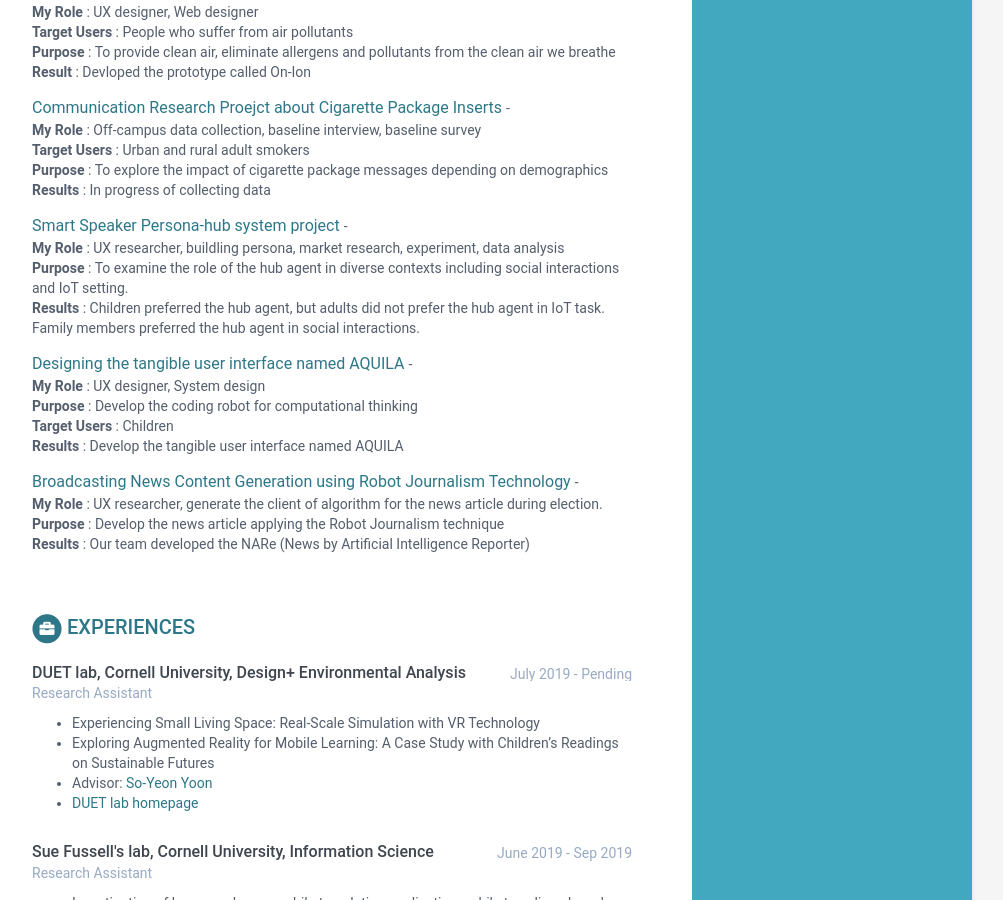
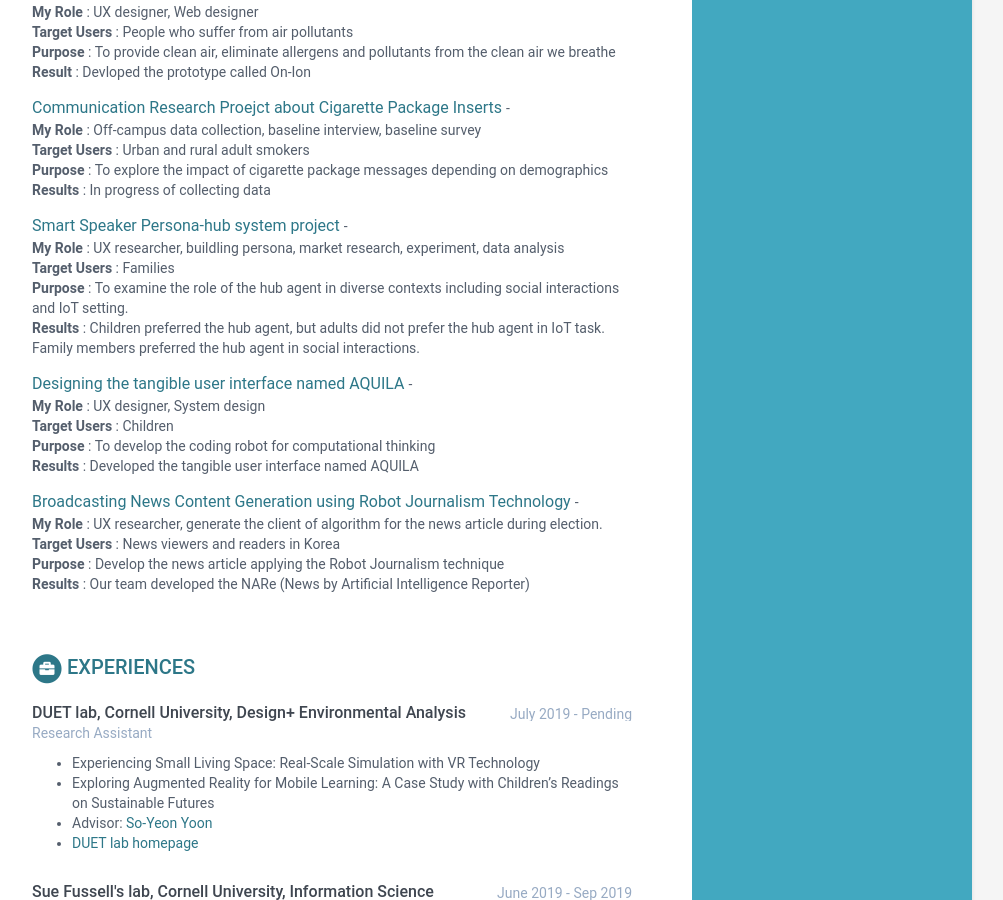
Before and after one commit to annesylee/annesylee.github.io, a Jekyll site: the page built from index.html, in a window 1280 px wide and 900 px high, scrolled down 1409 px. Shown: the whole window, without its empty margins (168-1171 px from the left). Built offline with Jekyll 4.4.1, drawn with Linux system fonts in a browser that asks for light colours.

Commit message:
Update data.yml

```diff
--- a/_data/data.yml
+++ b/_data/data.yml
@@ -168,6 +168,7 @@
         link: "lg.png"
         tagline: "
         <br> <strong> My Role </strong>: UX researcher, buildling persona, market research, experiment, data analysis
+        <br> <strong> Target Users </strong>: Families
         <br> <strong> Purpose </strong>: To examine the role of the hub agent in diverse contexts including social
         interactions and IoT setting.
         <br> <strong> Results </strong>: Children preferred the hub agent, but adults did not prefer the hub agent in
@@ -177,14 +178,15 @@
         link: "http://seerai.com/#"
         tagline: "
         <br> <strong> My Role </strong>: UX designer, System design
-        <br> <strong> Purpose </strong>: Develop the coding robot for computational thinking
         <br> <strong> Target Users </strong>: Children
-        <br> <strong> Results </strong>: Develop the tangible user interface named AQUILA"
+        <br> <strong> Purpose </strong>: To develop the coding robot for computational thinking
+        <br> <strong> Results </strong>: Developed the tangible user interface named AQUILA"
 
       - title: Broadcasting News Content Generation using Robot Journalism Technology
         link: "https://news.sbs.co.kr/news/reporterPage.do?reporterId=NARe&selectType=ALL"
         tagline: "
         <br> <strong> My Role </strong>: UX researcher, generate the client of algorithm for the news article during election.
+        <br> <strong> Target Users </strong>: News viewers and readers in Korea
         <br> <strong> Purpose </strong>: Develop the news article applying the Robot Journalism technique
         <br> <strong> Results </strong>: Our team developed the NARe (News by Artificial Intelligence Reporter)"
 
```
